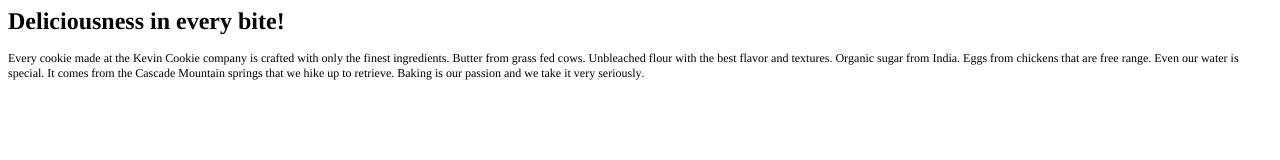
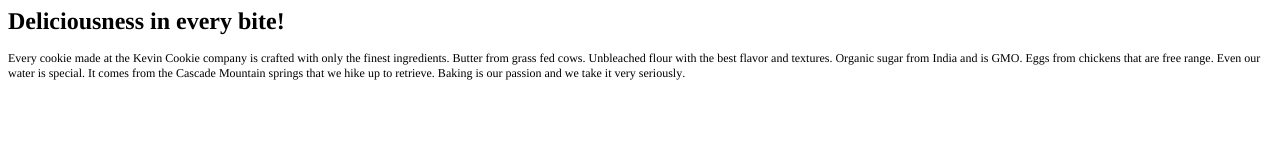
Before and after one commit to LShelby211/Cookies, a plain HTML site: page index.htm in a window 1280 px wide. Drawn offline with Linux system fonts and the light colour scheme.

Commit message:
Update index.htm

```diff
--- a/index.htm
+++ b/index.htm
@@ -13,6 +13,6 @@
 </head>
 <body>
 <h1 style="margin: 0.0px 0.0px 16.1px 0.0px; font: 24.0px Times; -webkit-text-stroke: #000000"><span class="s1"><b>Deliciousness in every bite!</b></span></h1>
-<p class="p2"><span class="s1">Every cookie made at the Kevin Cookie company is crafted with only the finest ingredients. Butter from grass fed cows. Unbleached flour with the best flavor and textures. Organic sugar from India. Eggs from chickens that are free range. Even our water is special. It comes from the Cascade Mountain springs that we hike up to retrieve. Baking is our passion and we take it very seriously.</span></p>
+<p class="p2"><span class="s1">Every cookie made at the Kevin Cookie company is crafted with only the finest ingredients. Butter from grass fed cows. Unbleached flour with the best flavor and textures. Organic sugar from India and is GMO. Eggs from chickens that are free range. Even our water is special. It comes from the Cascade Mountain springs that we hike up to retrieve. Baking is our passion and we take it very seriously.</span></p>
 </body>
 </html>
```
